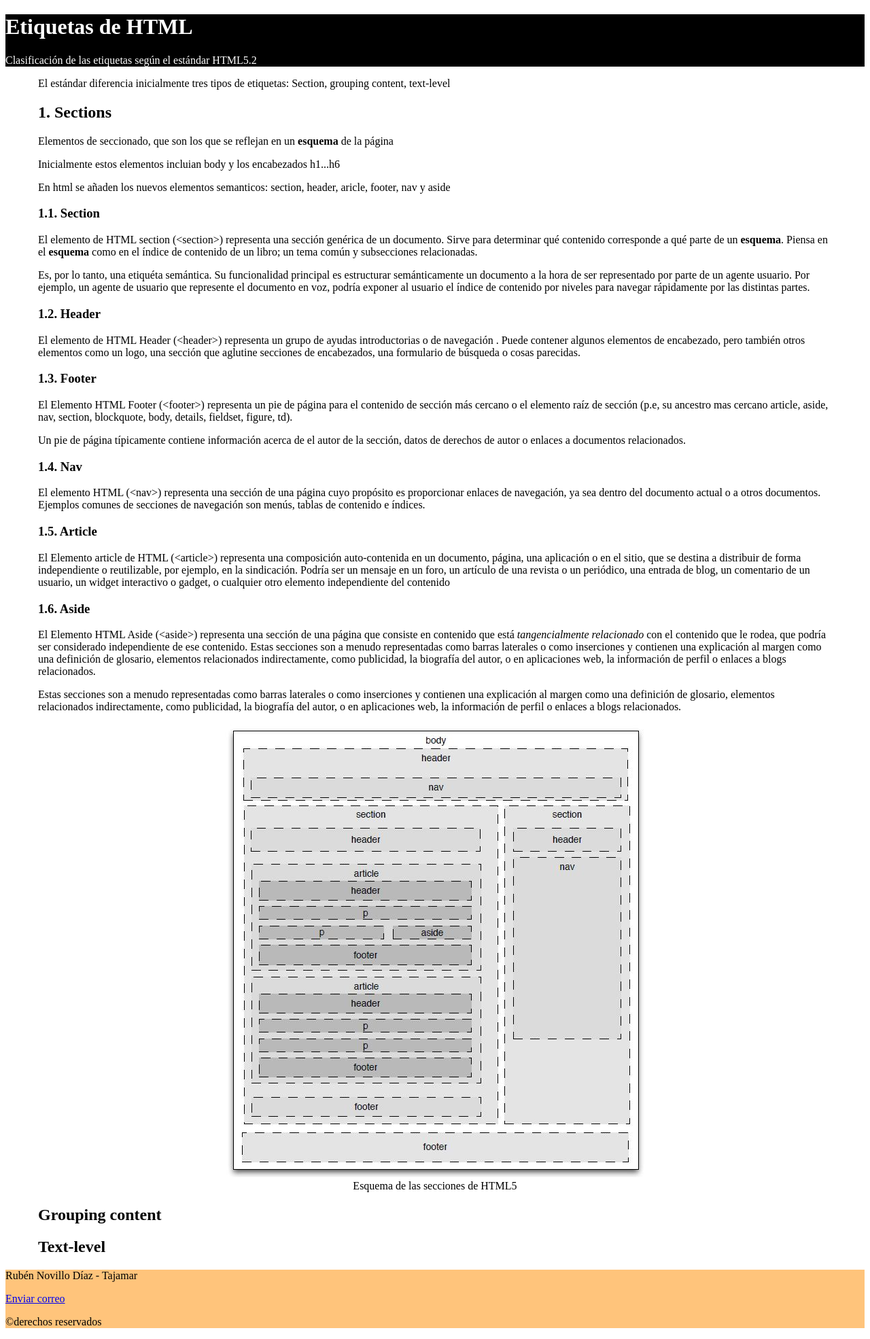
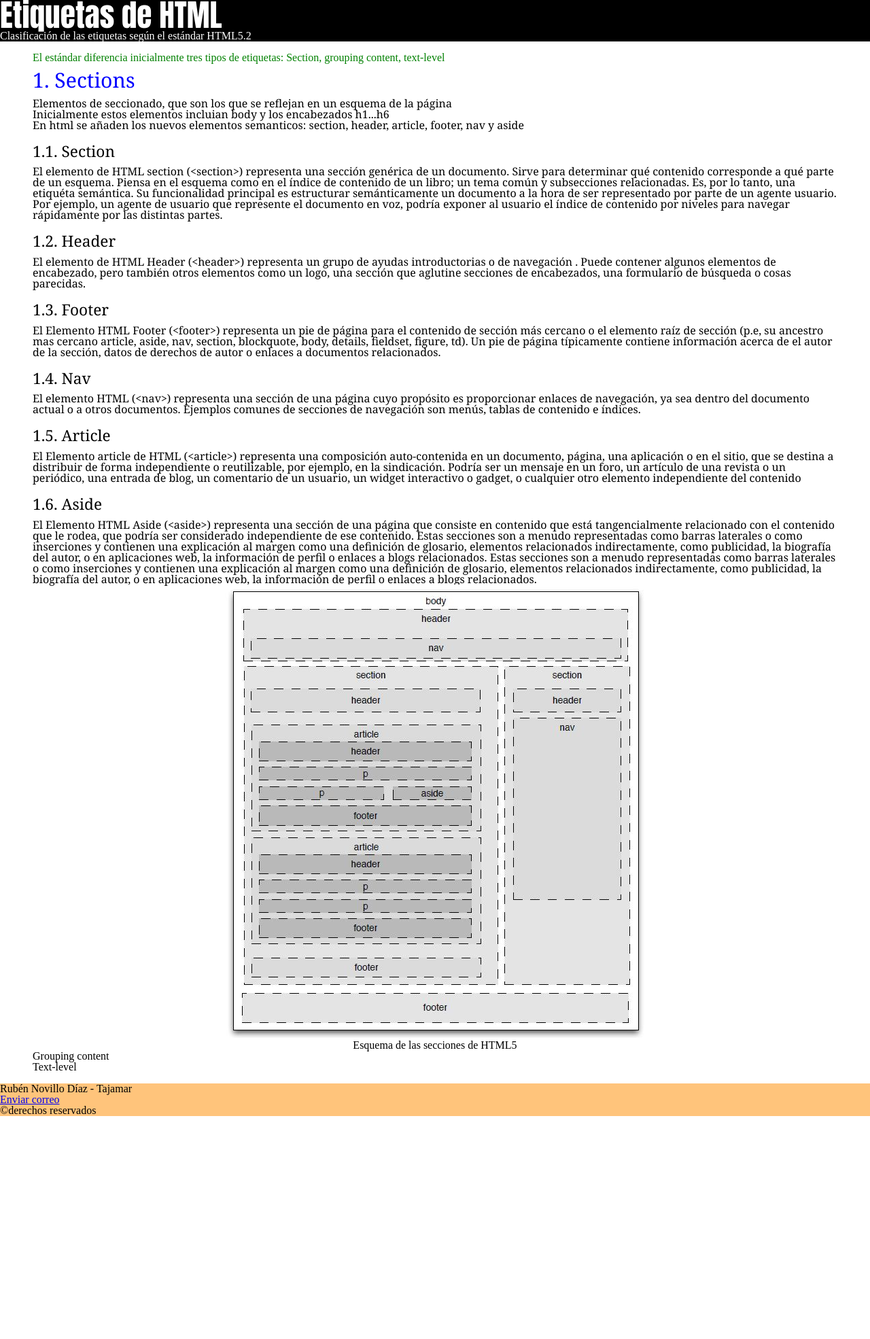
Before and after one commit to rubennovillo/cursoweb, a PHP site: page / in a window 1280 px wide. Shown: the whole page at 68% size. After the commit the page ends 1642 px from the top, so only its background shows below. Run offline with PHP 8.4, Linux system fonts and the light colour scheme.

Commit message:
1/mayo/desde casa

```diff
--- a/06_elementos/css/style.css
+++ b/06_elementos/css/style.css
@@ -1,6 +1,63 @@
+
+html, body, div, span, applet, object, iframe,
+h1, h2, h3, h4, h5, h6, p, blockquote, pre,
+a, abbr, acronym, address, big, cite, code,
+del, dfn, em, img, ins, kbd, q, s, samp,
+small, strike, strong, sub, sup, tt, var,
+b, u, i, center,
+dl, dt, dd, ol, ul, li,
+fieldset, form, label, legend,
+table, caption, tbody, tfoot, thead, tr, th, td,
+article, aside, canvas, details, embed,
+figure, figcaption, footer, header, hgroup,
+menu, nav, output, ruby, section, summary,
+time, mark, audio, video {
+	margin: 0;
+	padding: 0;
+	border: 0;
+	font-size: 100%;
+	font: inherit;
+	vertical-align: baseline;
+}
+/* HTML5 display-role reset for older browsers */
+article, aside, details, figcaption, figure,
+footer, header, hgroup, menu, nav, section {
+	display: block;
+}
+body {
+	line-height: 1;
+}
+ol, ul {
+	list-style: none;
+}
+blockquote, q {
+	quotes: none;
+}
+blockquote:before, blockquote:after,
+q:before, q:after {
+	content: '';
+	content: none;
+}
+table {
+	border-collapse: collapse;
+	border-spacing: 0;
+}
+
+/*Fin del reset CSS*/
+
 .main_header{
 background-color: rgb(0, 0, 0);
 color: rgb(255,255,255);
+}
+
+h1{
+    font-size: 12mm;
+    font-family: Impact, Haettenschweiler, 'Arial Narrow Bold', sans-serif;
+}
+
+.presentacion{
+    color: green;
+
 }
 
 .main_footer{
@@ -20,3 +77,24 @@ img{
     max-width: 100%;
 
 }
+
+.title2{
+    font-family: Cambria, Cochin, Georgia, Times, 'Times New Roman', serif;
+    font-size: 8mm;
+    color: blue;
+    margin-bottom: 10px;
+    margin-top: 10px;
+
+}
+
+#sections_elements p {
+    font-family: Cambria, Cochin, Georgia, Times, 'Times New Roman', serif;
+
+}
+
+.title3{
+    font-family: Cambria, Cochin, Georgia, Times, 'Times New Roman', serif;
+    font-size: 6mm;
+    margin-top: 20px;
+    margin-bottom: 10px;
+}
--- a/06_elementos/index.html
+++ b/06_elementos/index.html
@@ -16,20 +16,21 @@
     </Header>
 
     <div class="content_wrapper">
-        <p>El estándar diferencia inicialmente tres tipos de etiquetas: Section, grouping content, text-level</p>
+        <p class="presentacion">El estándar diferencia inicialmente tres tipos de etiquetas: Section, grouping content, text-level</p>
         <section id="sections_elements">
-            <header>
+            <header class="title2">
                 <h2>
                     <span lang="en"> 1. Sections </span>
                 </h2>
             </header>
             <p>Elementos de seccionado, que son los que se reflejan en un <strong>esquema</strong> de la página</p>
             <p>Inicialmente estos elementos incluian body y los encabezados h1...h6</p>
-            <p>En html se añaden los nuevos elementos semanticos: <span lang="en">section, header, aricle, footer, nav y
+            <p>En html se añaden los nuevos elementos semanticos: <span lang="en">section, header, article, footer, nav
+                    y
                     aside</span></p>
 
             <section id="section">
-                <header>
+                <header class="title3">
                     <h3>
                         <span lang="en"> 1.1. Section </span>
                     </h3>
@@ -37,15 +38,15 @@
                 <p>El elemento de HTML section (&lt;section&gt;) representa una sección genérica de un documento.
                     Sirve para determinar qué contenido corresponde a qué parte de un <strong>esquema</strong>.
                     Piensa en el <strong>esquema</strong> como en el índice de contenido de un libro; un tema común
-                    y subsecciones relacionadas.</p>
-                <p>Es, por lo tanto, una etiquéta semántica. Su funcionalidad
+                    y subsecciones relacionadas. Es, por lo tanto, una etiquéta semántica. Su funcionalidad
                     principal es estructurar semánticamente un documento a la hora de ser representado por parte de
                     un agente usuario. Por ejemplo, un agente de usuario que represente el documento en voz, podría
                     exponer al usuario el índice de contenido por niveles para navegar rápidamente por las distintas
                     partes.</p>
+
             </section>
             <section id="header">
-                <header>
+                    <header class="title3">
                     <h3>
                         <span lang="en"> 1.2. Header </span>
                     </h3>
@@ -56,23 +57,23 @@
                     parecidas. </p>
             </section>
             <section id="footer">
-                <header>
-                    <h3><span lang="en"> 1.3. Footer </span></h3>
+                    <header class="title3">
+                    <h3>
+                        <span lang="en"> 1.3. Footer </span>
+                    </h3>
                 </header>
 
                 <p>
                     El Elemento HTML Footer (&lt;footer&gt;) representa un pie de página para el contenido de sección
                     más cercano o el elemento raíz de sección (p.e, su ancestro mas cercano article, aside, nav,
-                    section,
-                    blockquote, body, details, fieldset, figure, td).
+                    section, blockquote, body, details, fieldset, figure, td). Un pie de página típicamente contiene
+                    información acerca de el autor de la sección, datos de derechos de autor o enlaces a documentos
+                    relacionados.
                 </p>
-                <p>
-                    Un pie de página típicamente contiene información acerca de el autor de la sección, datos de
-                    derechos de autor o enlaces a documentos relacionados.
-                </p>
+
             </section>
             <section id="nav">
-                <header>
+                    <header class="title3">
                     <h3>
                         <span lang="en"> 1.4. Nav </span>
                     </h3>
@@ -85,7 +86,7 @@
 
             </section>
             <section id="article">
-                <header>
+                    <header class="title3">
                     <h3>
                         <span lang="en"> 1.5. Article </span>
                     </h3>
@@ -99,7 +100,7 @@
                 </p>
             </section>
             <section id="aside">
-                <header>
+                    <header class="title3">
                     <h3>
                         <span lang="en"> 1.6. Aside </span>
                     </h3>
@@ -107,24 +108,23 @@
                 <p>
                     El Elemento HTML Aside (&lt;aside&gt;) representa una sección de una página que consiste en
                     contenido que está <em>tangencialmente relacionado</em> con el contenido que le rodea, que podría
-                    ser
-                    considerado independiente de ese contenido. Estas secciones son a menudo representadas como barras
-                    laterales o como inserciones y contienen una explicación al margen como una definición de glosario,
+                    ser considerado independiente de ese contenido. Estas secciones son a menudo representadas como
+                    barras laterales o como inserciones y contienen una explicación al margen como una definición de
+                    glosario,
                     elementos relacionados indirectamente, como publicidad, la biografía del autor, o en aplicaciones
-                    web, la información de perfil o enlaces a blogs relacionados.
-                </p>
-                <p>
-                    Estas secciones son a menudo representadas como barras laterales o como inserciones y contienen una
+                    web, la información de perfil o enlaces a blogs relacionados. Estas secciones son a menudo
+                    representadas como barras laterales o como inserciones y contienen una
                     explicación al margen como una definición de glosario, elementos relacionados indirectamente, como
                     publicidad, la biografía del autor, o en aplicaciones web, la información de perfil o enlaces a
                     blogs relacionados.
                 </p>
+
             </section>
 
-        <figure class="image_wrapper">
-            <img src="assets/html5demo1.jpg" alt="Esquema secciones HTML5">
-            <figcaption>Esquema de las secciones de HTML5</figcaption>
-        </figure>
+            <figure class="image_wrapper">
+                <img src="assets/html5demo1.jpg" alt="Esquema secciones HTML5">
+                <figcaption>Esquema de las secciones de HTML5</figcaption>
+            </figure>
 
 
         </section>
```
